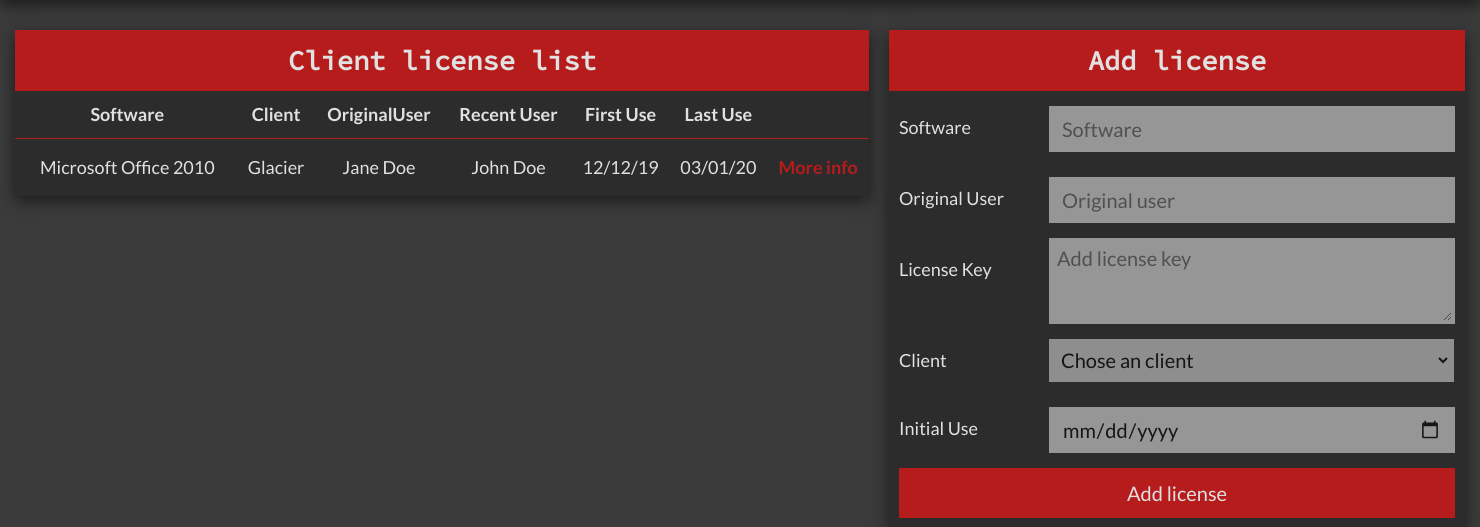
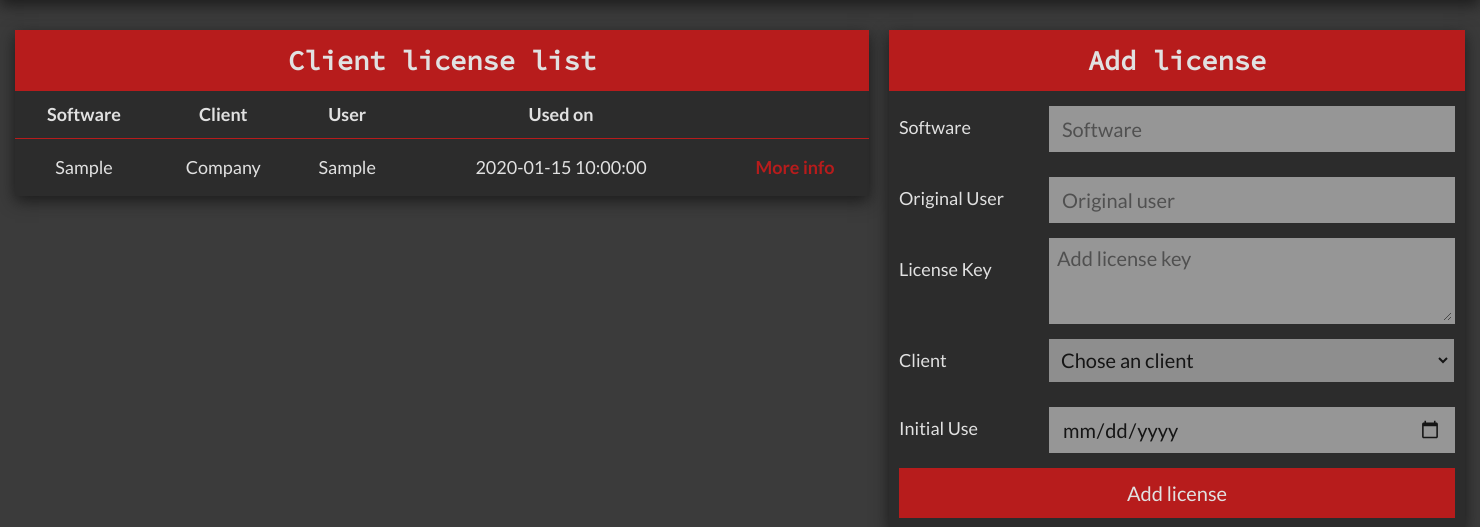
Before and after one commit to xeofd/opencmsys, a PHP site: page /client-licenses.php in a window 1480 px wide. Shown: the part 86-613 px from the top of the page. Run offline with PHP 8.4, Linux system fonts and the light colour scheme; tables that the repository leaves empty or names only in its code hold one stand-in row (values such as "Sample post").

Commit message:
12-03-20, 21:38; Added data display for licenses

```diff
--- a/app/public/client-licenses.php
+++ b/app/public/client-licenses.php
@@ -42,22 +42,16 @@
                                     <tr>
                                         <th class="stack-table--data-head">Software</th>
                                         <th class="stack-table--data-head">Client</th>
-                                        <th class="stack-table--data-head">OriginalUser</th>
-                                        <th class="stack-table--data-head">Recent User</th>
-                                        <th class="stack-table--data-head">First Use</th>
-                                        <th class="stack-table--data-head">Last Use</th>
+                                        <th class="stack-table--data-head">User</th>
+                                        <th class="stack-table--data-head">Used on</th>
                                     </tr>
                                 </thead>
                                 <tbody>
-                                    <tr class="stack-table--data-row">
-                                        <td class="stack-table--data" name="license_list_software">Microsoft Office 2010</td>
-                                        <td class="stack-table--data" name="license_list_client">Glacier</td>
-                                        <td class="stack-table--data" name="license_list_user">Jane Doe</td>
-                                        <td class="stack-table--data" name="license_list_user">John Doe</td>
-                                        <td class="stack-table--data" name="license_list_issue">12/12/19</td>
-                                        <td class="stack-table--data" name="license_list_date">03/01/20</td>
-                                        <td class="stack-table--data" name="license_list_link"><a href="#" class="stack-table--link">More info</a></td>
-                                    </tr>
+                                    <?php
+
+                                    require("scripts/licenses_pull.php");
+
+                                    ?>
                                 </tbody>
                             </table>
 
@@ -87,7 +81,7 @@
                                 <div class="stack-container--form">
 
                                     <p>Original User</p>
-                                    <input type="text" name="add_license_original_user" class="stack-form--text-input" placeholder="Original user" />
+                                    <input type="text" name="add_license_user" class="stack-form--text-input" placeholder="Original user" />
 
                                 </div>
 
@@ -113,7 +107,7 @@
                                 <div class="stack-container--form">
 
                                     <p>Initial Use</p>
-                                    <input type="date" name="add_license_first_use" class="stack-form--text-input" placeholder="Hardware User" />
+                                    <input type="date" name="add_license_use_date" class="stack-form--text-input" placeholder="Hardware User" />
 
                                 </div>
 
--- a/app/public/css/core.css
+++ b/app/public/css/core.css
@@ -59,6 +59,17 @@ ul{
     padding: 0;
     list-style-type: none;
     overflow: hidden;
+}
+
+/* Error conditions */
+
+.stack-error--heads-up{
+    padding: 20px;
+    text-align: center;
+}
+.stack-error--no-data{
+    text-align: center;
+    margin: 0 auto;
 }
 
 /* Layout */
--- /dev/null
+++ b/app/public/scripts/licenses_pull.php
@@ -0,0 +1,36 @@
+<?php
+
+require_once('../private/required.php');
+
+try{
+    //Open the read only connection & set found false
+    open_read_connection();
+    $found = false;
+
+    //Prepare the SQL selection
+    $query = "SELECT client_license_software,client_license_user,client_license_use_date,client_license_link FROM client_licenses";
+    $pull = $dbt->prepare($query);
+    $pull->execute();
+    $pull->setFetchMode(PDO::FETCH_ASSOC);
+
+    //Pull in and display data
+    while($display = $pull->fetch()){
+        echo("<tr class=\"stack-table--data-row\">
+        <td class=\"stack-table--data\" name=\"license_list_software\">".$display['client_license_software']."</td>".
+        "<td class=\"stack-table--data\" name=\"license_list_client\">Company</td>".
+        "<td class=\"stack-table--data\" name=\"license_list_user\">".$display['client_license_user']."</td>".
+        "<td class=\"stack-table--data\" name=\"license_list_use_date\">".$display['client_license_use_date'])."</td>".
+        "<td class=\"stack-table--data\" name=\"license_list_link\"><a href=\"".$display['client_license_link']."\" class=\"stack-table--link\">More info</a></td></tr>";
+        $found = true;
+    }
+    if (!$found){
+        echo("<div class=\"stack-error--no-data\"><h2>There are no license keys to display</h2></div>");
+    }
+
+    //Null the PDO and close the connection
+    $pull = null;
+    $dbt = null;
+
+} catch (PDOException $error){
+    die("<div class=\"stack-error--heads-up\"><h1>Cannot collect data from database: ".$pe->getMessage()."</h1>");
+}
```
Also changed, not shown: SQLformat.md (+2 -2 lines), app/public/add-license.php (+6 -6 lines), app/public/index.php (+19 -1 lines).
